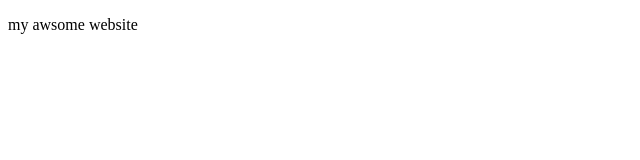
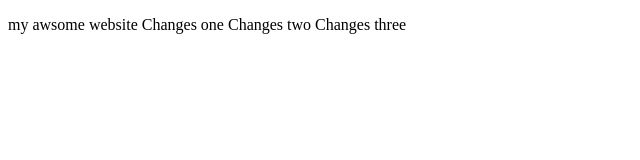
Before and after one commit to Caramplee/Git-Tutorial-Beginner, a plain HTML site: page index.html in a window 1280 px wide. Shown: the whole page, without its empty margins (0-640 px from the left). Drawn offline with Linux system fonts and the light colour scheme.

Commit message:
Update index.html

```diff
--- a/index.html
+++ b/index.html
@@ -10,6 +10,12 @@
 
         my awsome website
 
+        Changes one
+        Changes two
+        Changes three
+
+
+
     </p>
 </body>
 </html>
```
